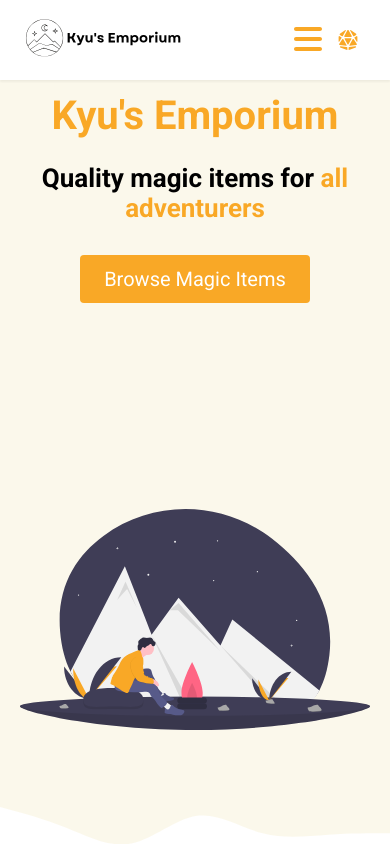
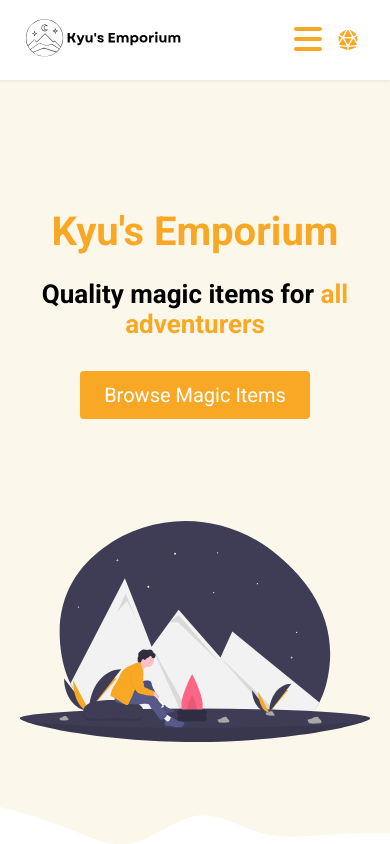
Before and after one commit to JamKyu/E-CommerceReact, a React (Create React App) app: page / in a window 390 px wide. Shown: the top 844 px of the page. Built offline with nearby package versions, Linux system fonts and the light colour scheme.

Commit message:
Updated responsiveness and favicon

```diff
--- a/src/index.css
+++ b/src/index.css
@@ -261,7 +261,7 @@ header {
   height: 100%;
   display: flex;
   flex-direction: column;
-  justify-content: space-around;
+  justify-content: space-evenly;
 }
 
 .header__description {
@@ -844,3 +844,9 @@ select {
     padding-left: 0;
   }
 }
+
+@media (max-height: 1000px) {
+  .header__description {
+    padding-top: 128px;
+  }
+}
```
Also changed, not shown: public/manifest.json (added).
